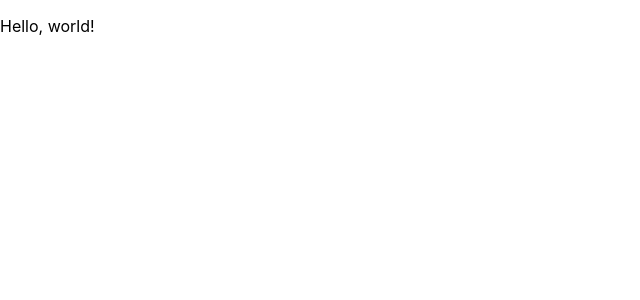
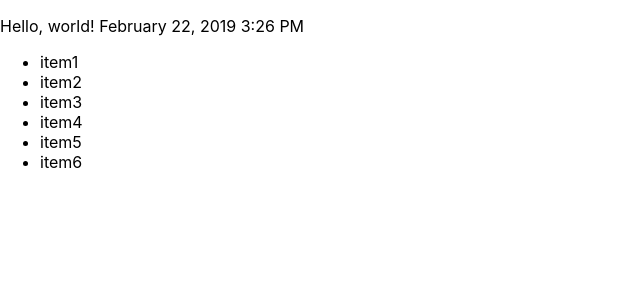
Before and after one commit to pilipenkoandrey79/logos, a React (Create React App) app: page / in a window 1280 px wide. Shown: the top 300 px of the page, without its empty margins (0-640 px from the left). Built offline with nearby package versions, Linux system fonts and the light colour scheme.

Commit message:
lesson 17

```diff
--- a/package.json
+++ b/package.json
@@ -3,6 +3,7 @@
   "version": "0.1.0",
   "private": true,
   "dependencies": {
+    "moment": "^2.24.0",
     "react": "^16.8.3",
     "react-dom": "^16.8.3",
     "react-scripts": "2.1.5"
--- a/src/App.js
+++ b/src/App.js
@@ -1,6 +1,41 @@
-import React from 'react';
+import React, { Component } from 'react';
+import moment from 'moment';
+
 import './App.css';
+import List from './List';
 
-const App = () => <p>Hello, world!</p>;
+const items = [
+    { label: 'item1', },
+    { label: 'item2', },
+    { label: 'item3', },
+    { label: 'item4', },
+    { label: 'item5', },
+    { label: 'item6', },
+];
+
+// const App = () => <p>Hello, world! {
+//     moment().format('LLL')
+// }</p>;
+
+
+// Functional component
+//
+// const App = function() {
+//     return (<p>Hello, world! {
+//         moment().format('LLL')
+//     }</p>);
+// };
+
+
+class App extends Component {
+    render() {
+        return (
+            <div>
+                <p>Hello, world! { moment().format('LLL') }</p>
+            <List items={items} ordered={false} />
+            </div>
+        );
+    }
+}
 
 export default App;
--- /dev/null
+++ b/src/List.js
@@ -0,0 +1,19 @@
+import React, { Component } from 'react';
+
+class List extends Component {
+    constructor(props){
+        super(props);
+
+        console.log(props);
+    }
+
+    render() {
+       return (<ul>
+           {
+               this.props.items.map(item => <li key={Math.round(Math.random() * 100)}>{item.label}</li>)
+           }
+       </ul>);
+    }
+}
+
+export default List;
```
Also changed, not shown: 1 other file (tests, documents, lock files or other folders).
